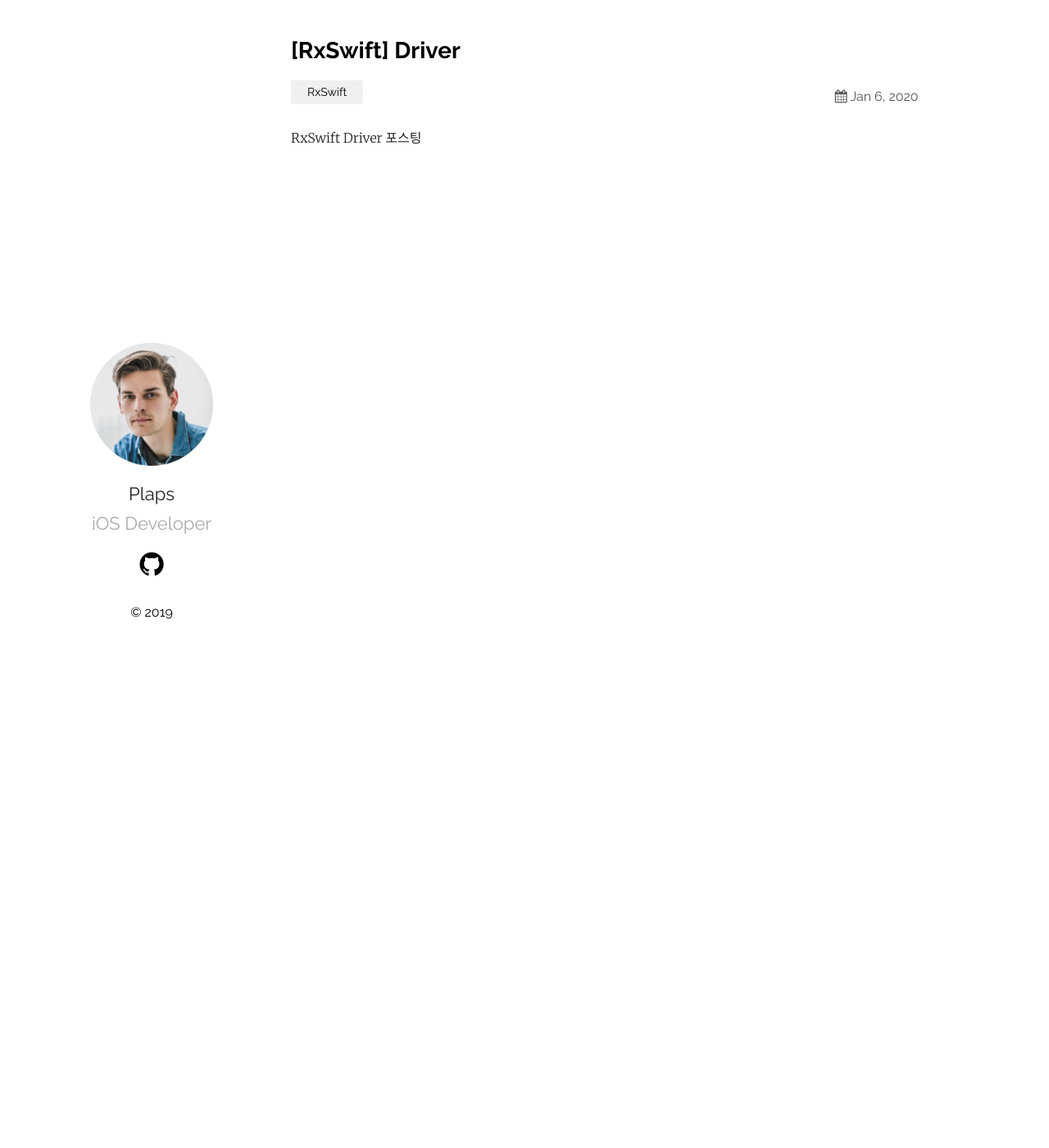
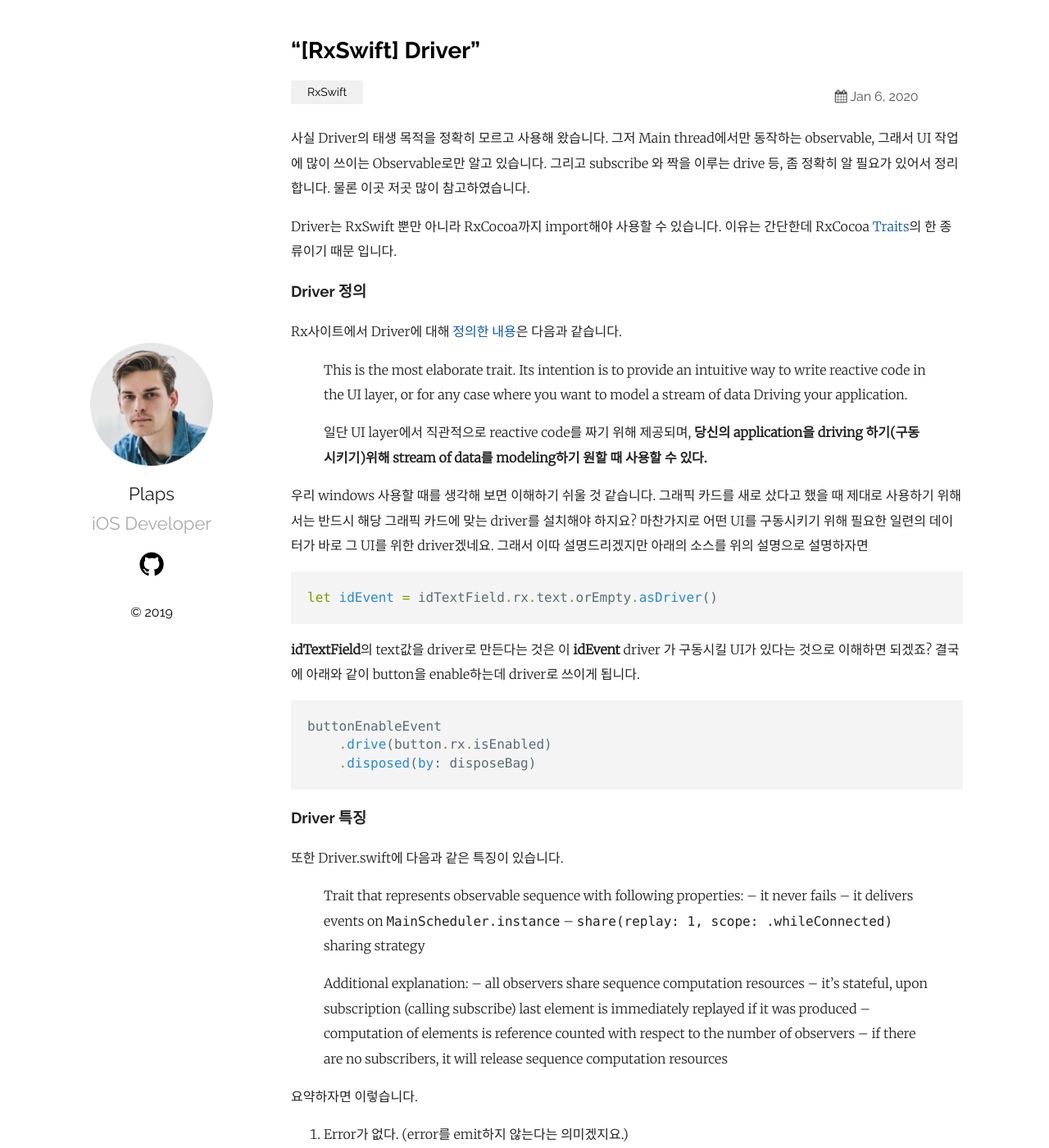
Before and after one commit to plaps153/plaps153.github.io, a Jekyll site: the page built from _posts/2020-01-06-RxSwift-Driver.markdown, in a window 1280 px wide and 1400 px high. Shown: the whole window at 82% size. Built offline with Jekyll 4.4.1, drawn with Linux system fonts in a browser that asks for light colours; some of the changed text lies outside the part shown.

Commit message:
Update 2020-01-06-RxSwift-Driver.markdown

````diff
--- a/_posts/2020-01-06-RxSwift-Driver.markdown
+++ b/_posts/2020-01-06-RxSwift-Driver.markdown
@@ -1,8 +1,93 @@
 ---
 layout: post
-title:  "[RxSwift] Driver"
+title:  “[RxSwift] Driver”
 date:   2020-01-06
 categories: RxSwift
 ---
 
-RxSwift Driver 포스팅
+사실 Driver의 태생 목적을 정확히 모르고 사용해 왔습니다. 그저 Main thread에서만 동작하는 observable, 그래서 UI 작업에 많이 쓰이는 Observable로만 알고 있습니다.
+그리고 subscribe 와 짝을 이루는 drive 등, 좀 정확히 알 필요가 있어서 정리합니다. 물론 이곳 저곳 많이 참고하였습니다.
+
+Driver는 RxSwift 뿐만 아니라 RxCocoa까지 import해야 사용할 수 있습니다. 이유는 간단한데 RxCocoa [Traits](https://github.com/ReactiveX/RxSwift/blob/master/Documentation/Traits.md)의 한 종류이기 때문 입니다.
+
+### Driver 정의
+Rx사이트에서 Driver에 대해 [정의한 내용](https://github.com/ReactiveX/RxSwift/blob/master/Documentation/Traits.md#why-is-it-named-driver)은 다음과 같습니다.
+> This is the most elaborate trait. Its intention is to provide an intuitive way to write reactive code in the UI layer, or for any case where you want to model a stream of data Driving your application.
+
+>일단 UI layer에서 직관적으로 reactive code를 짜기 위해 제공되며, **당신의 application을 driving 하기(구동시키기)위해 stream of data를 modeling하기 원할 때 사용할 수 있다.**
+
+우리 windows 사용할 때를 생각해 보면 이해하기 쉬울 것 같습니다. 그래픽 카드를 새로 샀다고 했을 때 제대로 사용하기 위해서는 반드시 해당 그래픽 카드에 맞는 driver를 설치해야 하지요? 마찬가지로 어떤 UI를 구동시키기 위해 필요한 일련의 데이터가 바로 그 UI를 위한 driver겠네요. 그래서 이따 설명드리겠지만 아래의 소스를 위의 설명으로 설명하자면
+
+```swift
+let idEvent = idTextField.rx.text.orEmpty.asDriver()
+```
+
+**idTextField**의 text값을 driver로 만든다는 것은 이 **idEvent** driver 가 구동시킬 UI가 있다는 것으로 이해하면 되겠죠? 결국에 아래와 같이 button을 enable하는데 driver로 쓰이게 됩니다.
+
+```swift
+buttonEnableEvent
+    .drive(button.rx.isEnabled)
+    .disposed(by: disposeBag)
+```
+
+### Driver 특징
+또한 Driver.swift에 다음과 같은 특징이 있습니다.
+
+> Trait that represents observable sequence with following properties:
+> -- it never fails
+> -- it delivers events on `MainScheduler.instance`
+> -- `share(replay: 1, scope: .whileConnected)` sharing strategy
+>
+> Additional explanation:
+> -- all observers share sequence computation resources
+> -- it's stateful, upon subscription (calling subscribe) last element is immediately replayed if it was produced
+> -- computation of elements is reference counted with respect to the number of observers
+> -- if there are no subscribers, it will release sequence computation resources
+
+요약하자면 이렇습니다.
+1. Error가 없다. (error를 emit하지 않는다는 의미겠지요.)
+2. Event은 무조건 MainScheduler.instance로 전달된다.
+3. share(reply: 1, scope: .whileConnected) shairing strategy를 가진다.
+    - share에 대해서는 [다음 사이트](https://plaps153.github.io/rxswift/2020/01/06/RxSwift-Operator-Share.html) 를 참고
+	- .whileConnected는 1개 이상 subscriber가 존재하는 동안에만, 버퍼가 유지됩니다. 따라서 subscription이 0개가 된 뒤에 발생하는 subscription은 새로운(latest) 결과를 갖게 됩니다.
+	- subscriber가 없을 경우에는 결과를
+4. 모든 observer들은 일련의 computation resources를 공유한다.
+5. Stateful (이전 상태를 기록)하다. 즉 subscribe 동시에 직전의 결과가 있다면 반환한다.
+6. 계산된 결과들은 (elements) observer의 갯수 만큼 referenced count됩니다.
+
+### When to use?
+그렇다면 과연 driver를 언제 사용해야 하는지 아래의 [예제](https://mrgamza.tistory.com/497)를 보면서 설명하겠습니다.
+
+```swift
+let idEvent = idTextField.rx.text.orEmpty.asDriver()
+let passEvent = passTextField.rx.text.orEmpty.asDriver()
+
+let buttonEnableEvent = Driver.combineLatest(idEvent, passEvent)
+    .map { !$0.0.isEmpty && !$0.1.isEmpty }
+
+buttonEnableEvent
+    .drive(button.rx.isEnabled)
+    .disposed(by: disposeBag)
+```
+**idEvent** 및 **passEvent** 는 각각 **idTextField** 및 **passTextField**의 **observable** 입니다. (orEmpty로 nil값이 전달되지 않도록 하였습니다.) 텍스트가 입력되면 가장 최근에 입력된 값이 저장되어 있겠네요.
+
+```swift
+driver.combineLatest(idEvent, passEvent).map { !$0.0.isEmpty && !$0.1.isEmpty }
+```
+**combineLatest**를 통해 가장 최근에 입력된 값에 대한 결과 observable을 **buttonEnableEvent** 로 얻어 옵니다.
+
+위에서 말씀드렸다시피 Driver인 **idEvent** 및 **passEvent**는 subscribe시 최근 1개의 결과를 방출합니다. 현재까지는 subscribe (drive)를 하지 않았으므로 결과는 나오는 즉시 release, 즉 사라지게 됩니다.
+
+```swift
+buttonEnableEvent.drive(button.rx.isEnabled)
+```
+**drive(Observable)** 를 통해(드디어 subscribe) **button.rx.isEnabled** observer에 가장 최근의 값 (Bool)을 보내겠네요. 아래와 같이도 사용할 수 있습니다.
+
+```swift
+buttonEnableEvent.drive(onNext: { [weak self] (result) in
+    self?.button.isEnabled = result
+})
+```
+
+### 결론
+위의 정의 때 말씀드린바와 같이 driver는 UI를 구동시키기 위해 사용되는 observables로 이해하고 사용하면 될 것 같습니다.
````
